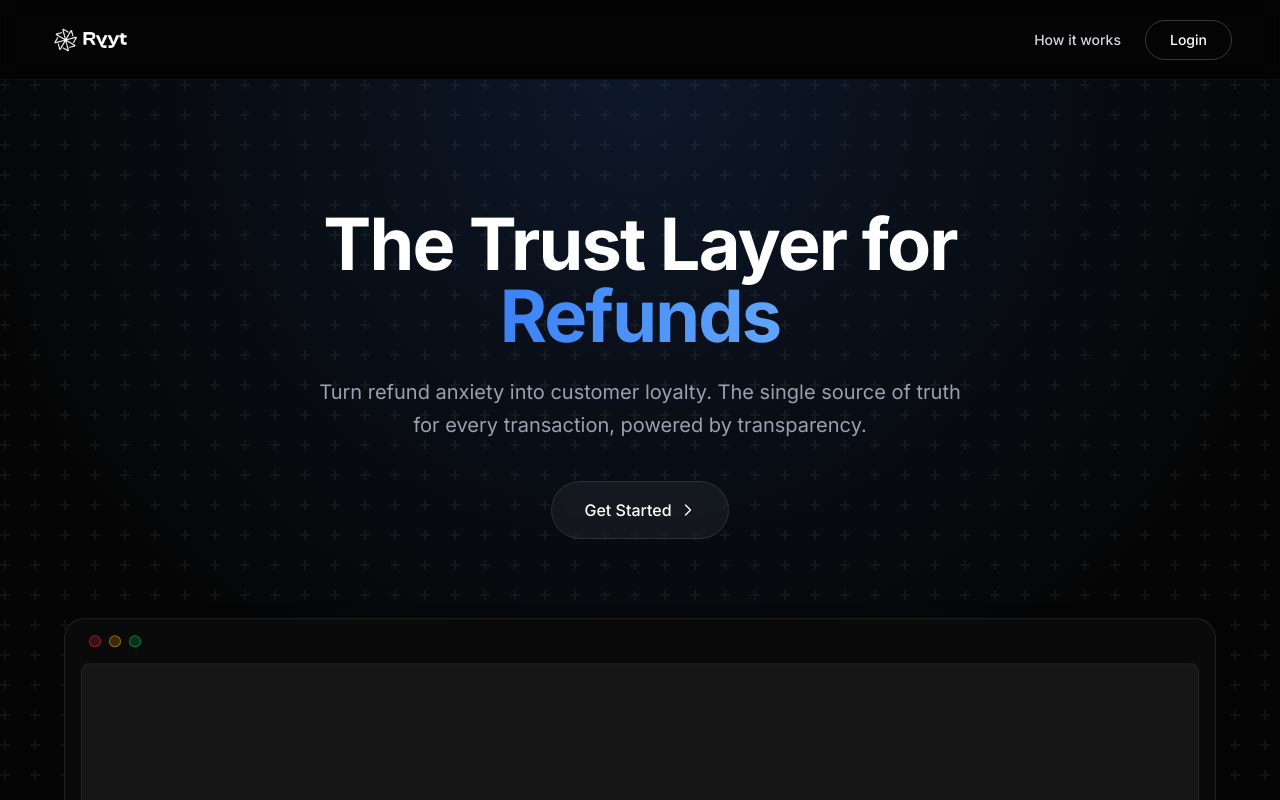
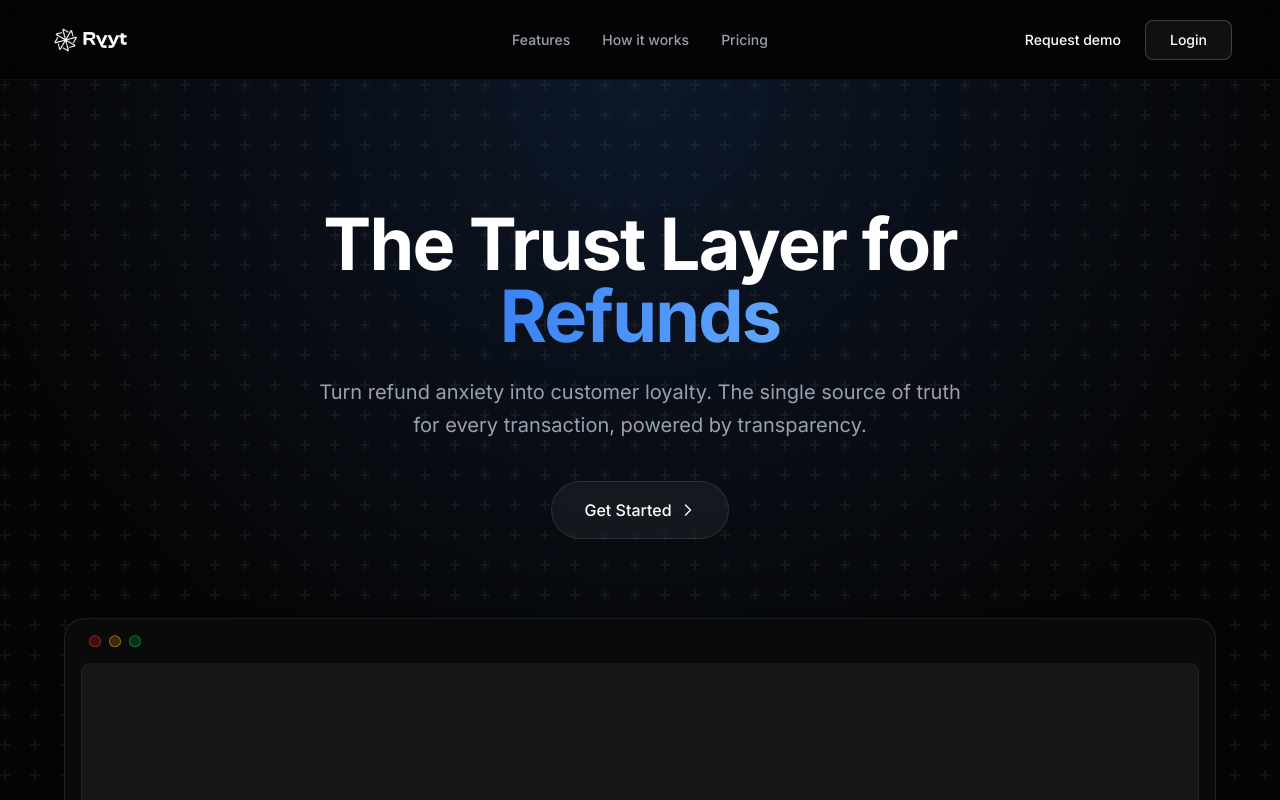
Before and after one commit to ryyt-masterspace/Ryyt_workspace, a Next.js app in the folder refund-app/: page / in a window 1280 px wide. Shown: the top 800 px of the page. Built offline with nearby package versions, Linux system fonts and the light colour scheme.

Commit message:
Auto-sync: 03-12-2025 16:40:44.33

```diff
--- a/refund-app/src/components/Navbar.tsx
+++ b/refund-app/src/components/Navbar.tsx
@@ -3,7 +3,8 @@ import Link from "next/link";
 
 export default function Navbar() {
     return (
-        <nav className="w-full h-20 flex items-center justify-between px-6 md:px-12 sticky top-0 z-50 backdrop-blur-sm bg-black/20 border-b border-white/5">
+        <nav className="w-full h-20 flex items-center justify-between px-6 md:px-12 sticky top-0 z-50 backdrop-blur-md bg-black/10 border-b border-white/5">
+            {/* Left: Logo */}
             <Link href="/" className="flex items-center">
                 <div className="relative h-12 w-40">
                     <Image
@@ -16,13 +17,27 @@ export default function Navbar() {
                 </div>
             </Link>
 
+            {/* Center: Links */}
+            <div className="hidden md:flex items-center gap-8 absolute left-1/2 -translate-x-1/2">
+                <Link href="#" className="text-sm font-medium text-gray-400 hover:text-white transition-colors">
+                    Features
+                </Link>
+                <Link href="#" className="text-sm font-medium text-gray-400 hover:text-white transition-colors">
+                    How it works
+                </Link>
+                <Link href="#" className="text-sm font-medium text-gray-400 hover:text-white transition-colors">
+                    Pricing
+                </Link>
+            </div>
+
+            {/* Right: Actions */}
             <div className="flex items-center gap-6">
-                <Link href="/about" className="text-sm font-medium text-gray-300 hover:text-white transition-colors hidden md:block">
-                    How it works
+                <Link href="#" className="text-sm font-medium text-white hover:text-gray-300 transition-colors hidden md:block">
+                    Request demo
                 </Link>
                 <Link
                     href="/login"
-                    className="px-6 h-10 rounded-full border border-white/20 text-white text-sm font-medium hover:bg-white/10 transition-all flex items-center justify-center"
+                    className="px-6 h-10 rounded-lg border border-white/20 bg-white/5 text-white text-sm font-medium hover:bg-white/10 transition-all flex items-center justify-center backdrop-blur-sm"
                 >
                     Login
                 </Link>
```
